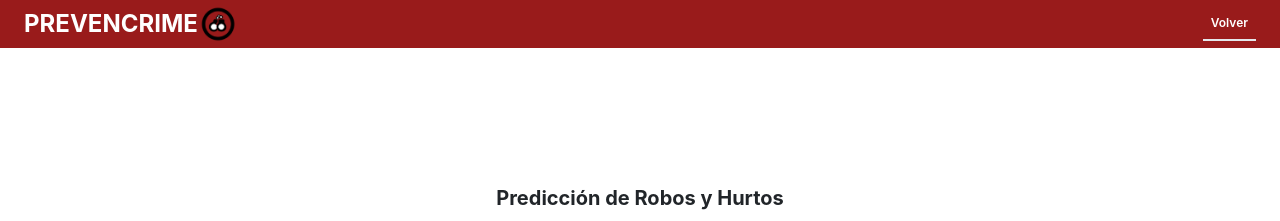
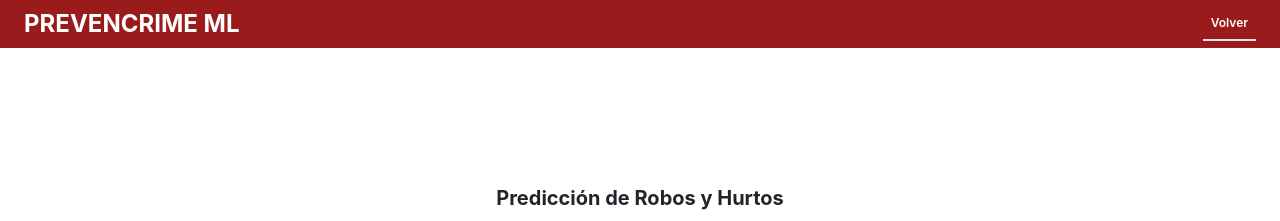
Before and after one commit to luisMederos4848/modeloAdmin, a Flask app: page / in a window 1280 px wide. Shown: the top 221 px of the page. Run offline with Flask 3, Linux system fonts and the light colour scheme; parts of the project's set-up code (start-up, migrations or seed data) failed here and were passed over; some libraries are stand-ins or nearby versions.

Commit message:
Update index.html

```diff
--- a/templates/index.html
+++ b/templates/index.html
@@ -33,9 +33,7 @@
 <body>
     <!-- Contenido principal aquí -->
     <nav id="navbar" class="fixed backdrop-blur-xl text-xs h-0 bg-red-800 top-0 left-0 right-0 flex items-center justify-between p-4">
-        <h1 class="flex items-center text-2xl font-bold text-white">PREVENCRIME
-            <img class="h-10 w-10 text-white" src="pngwing.com.png" alt="1">
-        </h1>
+        <h1 class="flex items-center text-2xl font-bold text-white">PREVENCRIME ML</h1>
         <a href="https://prevencrime.onrender.com/HerramientasAD/" class="p-2 cursor-pointer border-b-2 font-semibold no-underline hover:no-underline text-white">Volver</a>
     </nav>
     <div class="container mt-44">
```
